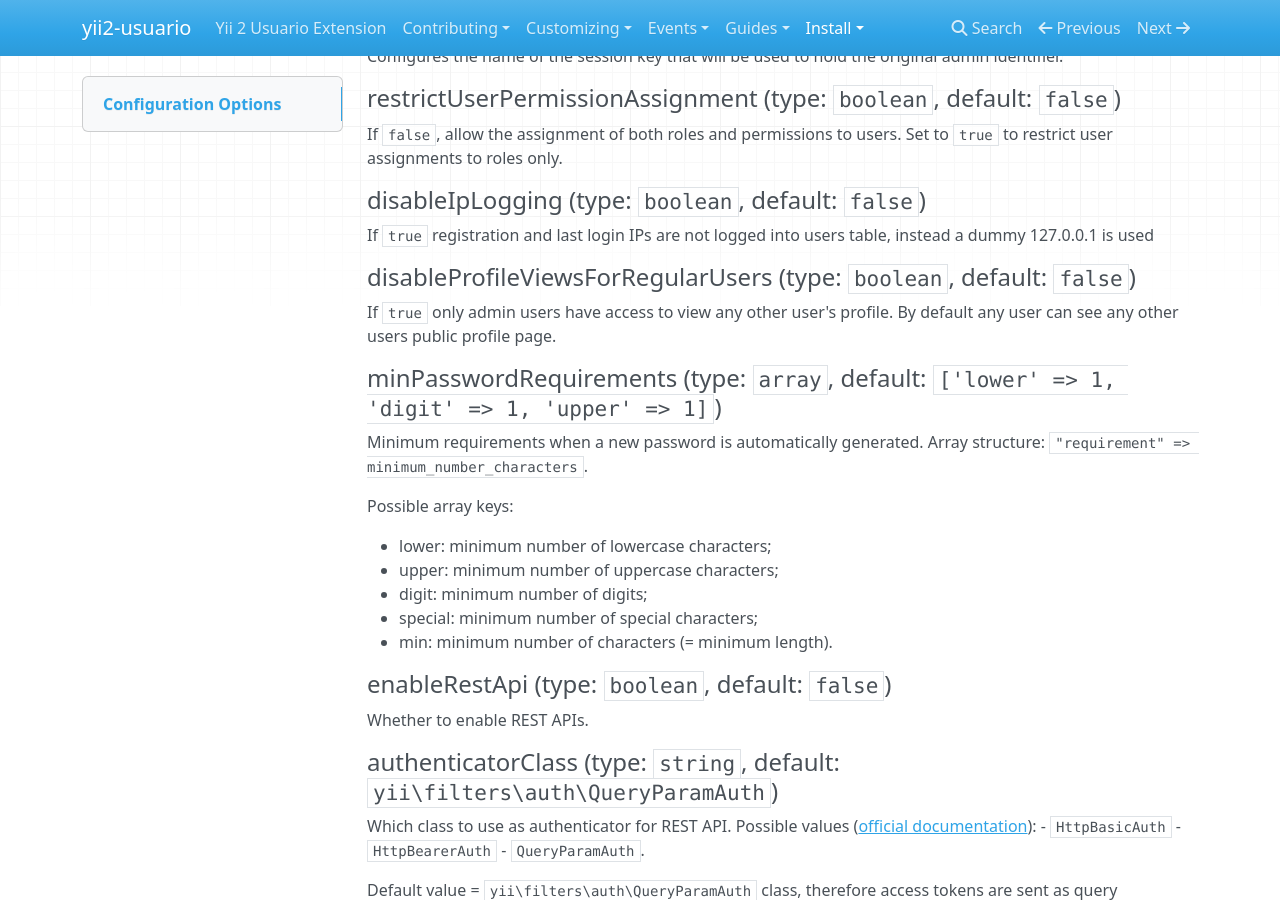
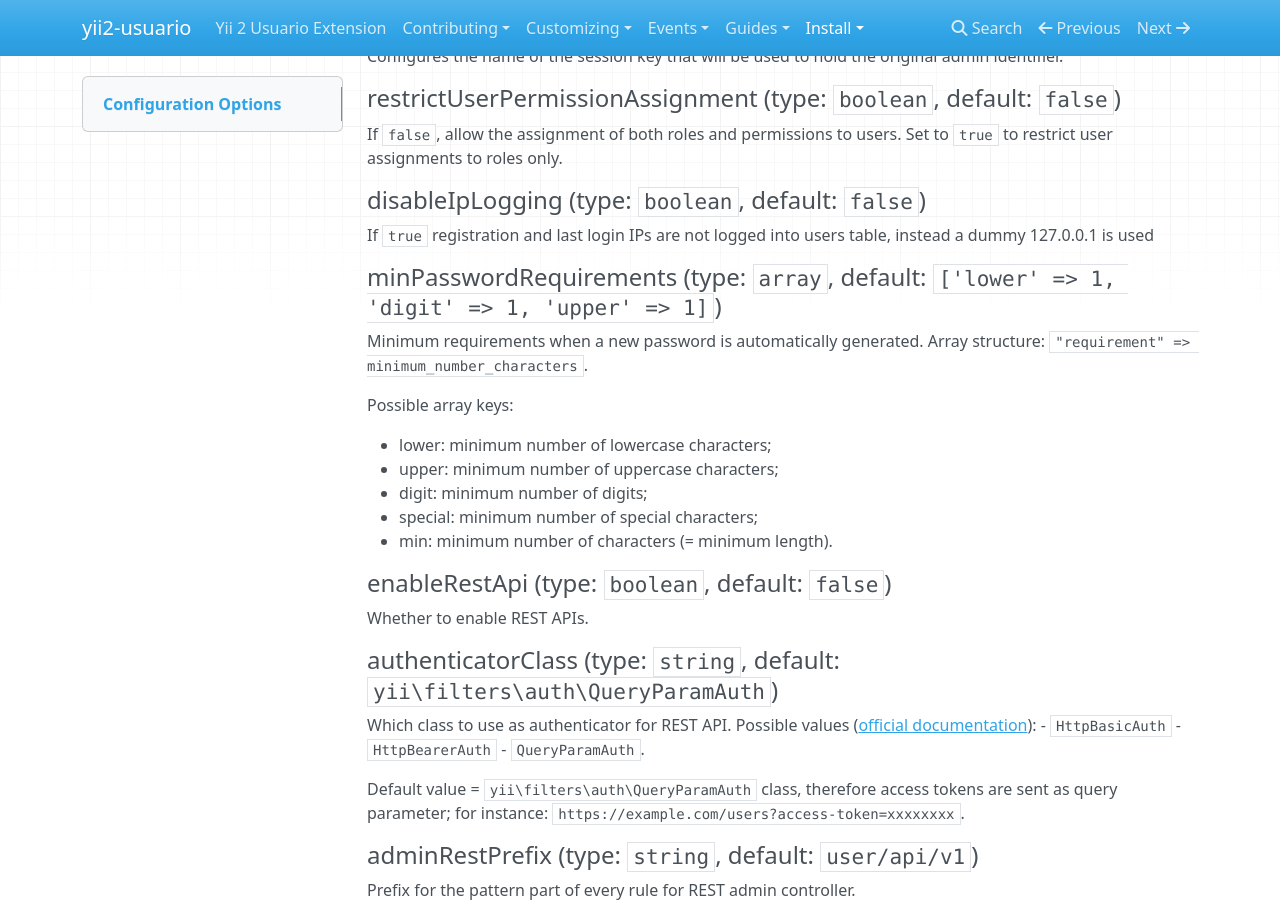
Before and after one commit to 2amigos/yii2-usuario, an MkDocs documentation site: the page built from docs/install/configuration-options.md, in a window 1280 px wide and 900 px high, scrolled down 6353 px. Built offline with MkDocs 1.6.1, drawn with Linux system fonts in a browser that asks for light colours; nearby versions of some CDN libraries.

Commit message:
remove disableProfileViewsForRegularUsers from docs

```diff
--- a/docs/install/configuration-options.md
+++ b/docs/install/configuration-options.md
@@ -322,11 +322,6 @@ Set to `true` to restrict user assignments to roles only.
 
 If `true` registration and last login IPs are not logged into users table, instead a dummy 127.0.0.1 is used
 
-
-#### disableProfileViewsForRegularUsers (type: `boolean`, default: `false`)
-
-If `true` only admin users have access to view any other user's profile. By default any user can see any other users public profile page.
-
 #### minPasswordRequirements (type: `array`, default: `['lower' => 1, 'digit' => 1, 'upper' => 1]`)
 
 Minimum requirements when a new password is automatically generated.
```
